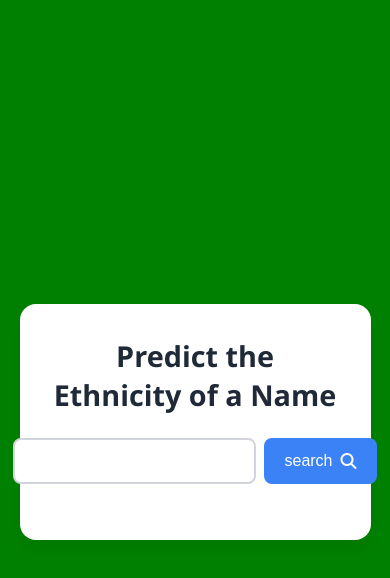
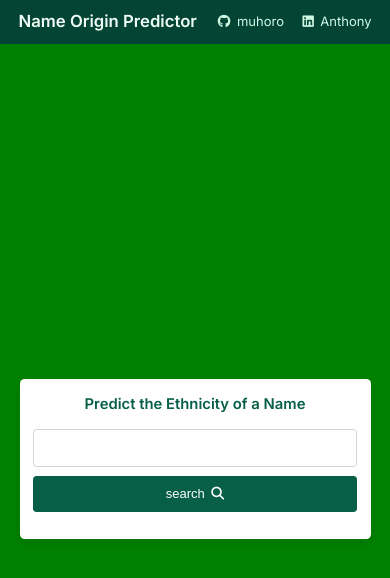
Before and after one commit to Anthony-muhoro/nationalize, a website built with Vite: page index.html in a window 390 px wide. Built offline with nearby package versions, Linux system fonts and the light colour scheme; what i18n-iso-countries would draw is missing.

Commit message:
fix: responsivess

```diff
--- a/index.css
+++ b/index.css
@@ -1,90 +1,168 @@
+@import url('https://fonts.googleapis.com/css2?family=Inter:wght@400;500;600&display=swap');
+
 * {
+  margin: 0;
   padding: 0;
-  margin: 0;
   box-sizing: border-box;
 }
 
+html {
+  font-size: 62.5%;
+  scroll-behavior: smooth;
+}
+
 body {
-  font-family: "Segoe UI", Tahoma, Geneva, Verdana, sans-serif;
+  font-family: 'Inter', system-ui, -apple-system, sans-serif;
   background-color: green;
-  color: #111827;
+  color: #f0fdf4;
+  line-height: 1.5;
+  min-height: 100vh;
   display: flex;
+  align-items: center;
   justify-content: center;
+}
+
+.navbar {
+  position: fixed;
+  top: 0;
+  left: 0;
+  width: 100%;
+  background-color: #034435;
+  color: #f0fdf4;
+  padding: 1rem 2rem;
+  z-index: 1000;
+  display: flex;
+  justify-content: space-between;
   align-items: center;
-  height: 100vh;
+}
+
+.navbar h1 {
+  font-size: 1.8rem;
+  font-weight: 600;
+}
+
+.nav-links {
+  display: flex;
+  gap: 2rem;
+}
+
+.nav-link {
+  color: #d1fae5;
+  font-size: 1.4rem;
+  text-decoration: none;
+  display: flex;
+  align-items: center;
+  gap: 0.5em;
+  transition: color 0.3s;
+}
+
+.nav-link:hover {
+  color: #10b981;
 }
 
 .container {
-  background-color: #ffffff;
+  background-color: white;
+  color: #1f2937;
   padding: 2rem;
-  border-radius: 1rem;
-  box-shadow: 0 10px 15px rgba(0, 0, 0, 0.05);
+  border-radius: 0.5rem;
   width: 90%;
-  max-width: 500px;
-  text-align: center;
+  max-width: 40rem;
+  box-shadow: 0 0.4rem 1rem rgba(0, 0, 0, 0.1);
+  margin-top: 8rem;
 }
 
 .tops h1 {
-  font-size: 1.8rem;
-  font-weight: 700;
+  font-size: 1.6rem;
+  font-weight: 600;
   margin-bottom: 1.5rem;
-  color: #1f2937;
+  color: #065f46;
+  text-align: center;
 }
 
 form {
   display: flex;
-  gap: 0.5rem;
-  justify-content: center;
+  flex-direction: column;
+  gap: 1rem;
   margin-bottom: 1.5rem;
 }
 
 input#nameinput {
-  flex: 1;
-  padding: 0.75rem 1rem;
-  border: 2px solid #d1d5db;
-  border-radius: 0.5rem;
-  font-size: 1rem;
-  outline: none;
+  padding: 0.8em 1em;
+  border: 0.125rem solid #d1d5db;
+  border-radius: 0.4rem;
+  font-size: 1.4rem;
   transition: border-color 0.2s;
 }
 
 input#nameinput:focus {
-  border-color: #3b82f6;
+  border-color: #065f46;
+  outline: none;
 }
 
 button#btn {
-  background-color: #3b82f6;
+  background-color: #065f46;
   color: white;
   border: none;
-  padding: 0.75rem 1.25rem;
-  border-radius: 0.5rem;
-  font-size: 1rem;
+  padding: 0.8em 1.5em;
+  border-radius: 0.4rem;
+  font-size: 1.4rem;
   cursor: pointer;
   display: flex;
   align-items: center;
-  gap: 0.5rem;
-  transition: background-color 0.2s ease;
+  gap: 0.5em;
+  justify-content: center;
+  transition: background-color 0.2s;
 }
 
 button#btn:hover {
-  background-color: #2563eb;
+  background-color: #064e3b;
 }
 
 .nationalResults {
-  text-align: left;
-  margin-top: 1rem;
+  margin-top: 1.5rem;
+  font-size: 1.4rem;
 }
 
-.nationalResults p {
-  font-weight: 600;
-  margin-bottom: 0.5rem;
+.nationalResults ol {
+  padding-left: 1.5em;
 }
 
 .nationalResults li {
-  margin-left: 1.5rem;
-  list-style-type: disc;
+  margin-bottom: 0.5em;
   color: #374151;
 }
-span {
-  color: red;
+
+span.error {
+  color: #dc2626;
+  display: block;
+  margin-top: 0.5em;
 }
+
+.loader {
+  border: 0.2rem solid #f3f3f3;
+  border-top: 0.2rem solid #065f46;
+  border-radius: 50%;
+  width: 2rem;
+  height: 2rem;
+  animation: spin 1s linear infinite;
+  margin: 1.5rem auto;
+}
+
+@keyframes spin {
+  0% {
+    transform: rotate(0deg);
+  }
+  100% {
+    transform: rotate(360deg);
+  }
+}
+
+@media (max-width: 48em) {
+  html {
+    font-size: 58%;
+  }
+
+  .container {
+    padding: 1.5rem;
+  }
+}
--- a/index.html
+++ b/index.html
@@ -1,4 +1,4 @@
-<!doctype html>
+<!DOCTYPE html>
 <html lang="en">
   <head>
     <meta charset="UTF-8" />
@@ -15,6 +15,27 @@
     <link rel="stylesheet" href="index.css" />
   </head>
   <body>
+    <nav class="navbar">
+      <h1 class="nav-title">Name Origin Predictor</h1>
+      <div class="nav-links">
+        <a
+          href="https://github.com/Anthony-muhoro"
+          class="nav-link"
+          target="_blank"
+        >
+          <i class="fab fa-github"></i>
+          muhoro
+        </a>
+        <a
+          href="https://linkedin.com/in/muhorodev254"
+          class="nav-link"
+          target="_blank"
+        >
+          <i class="fab fa-linkedin"></i>
+          Anthony
+        </a>
+      </div>
+    </nav>
     <div class="container">
       <div class="tops">
         <h1>Predict the Ethnicity of a Name</h1>
```
